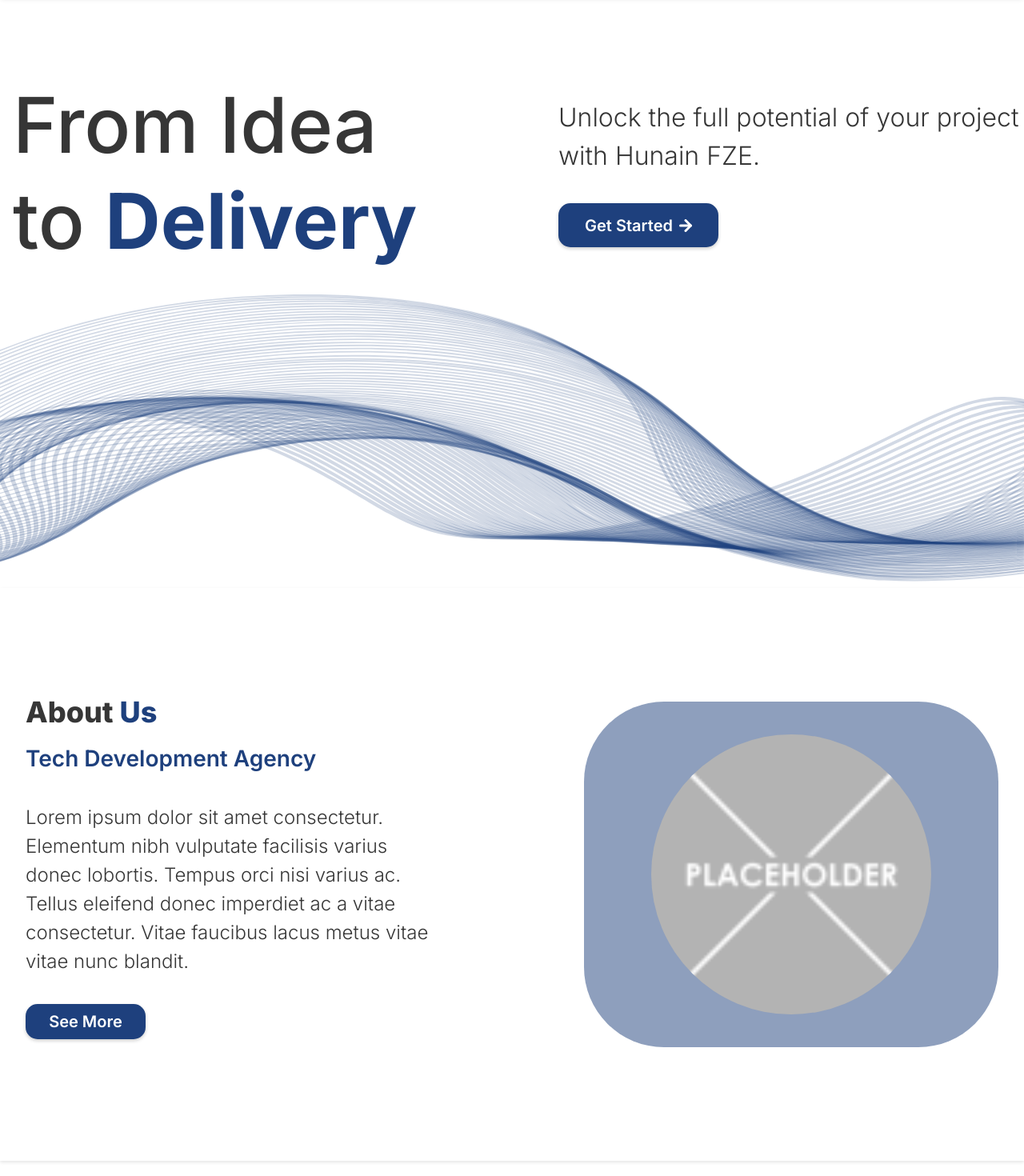
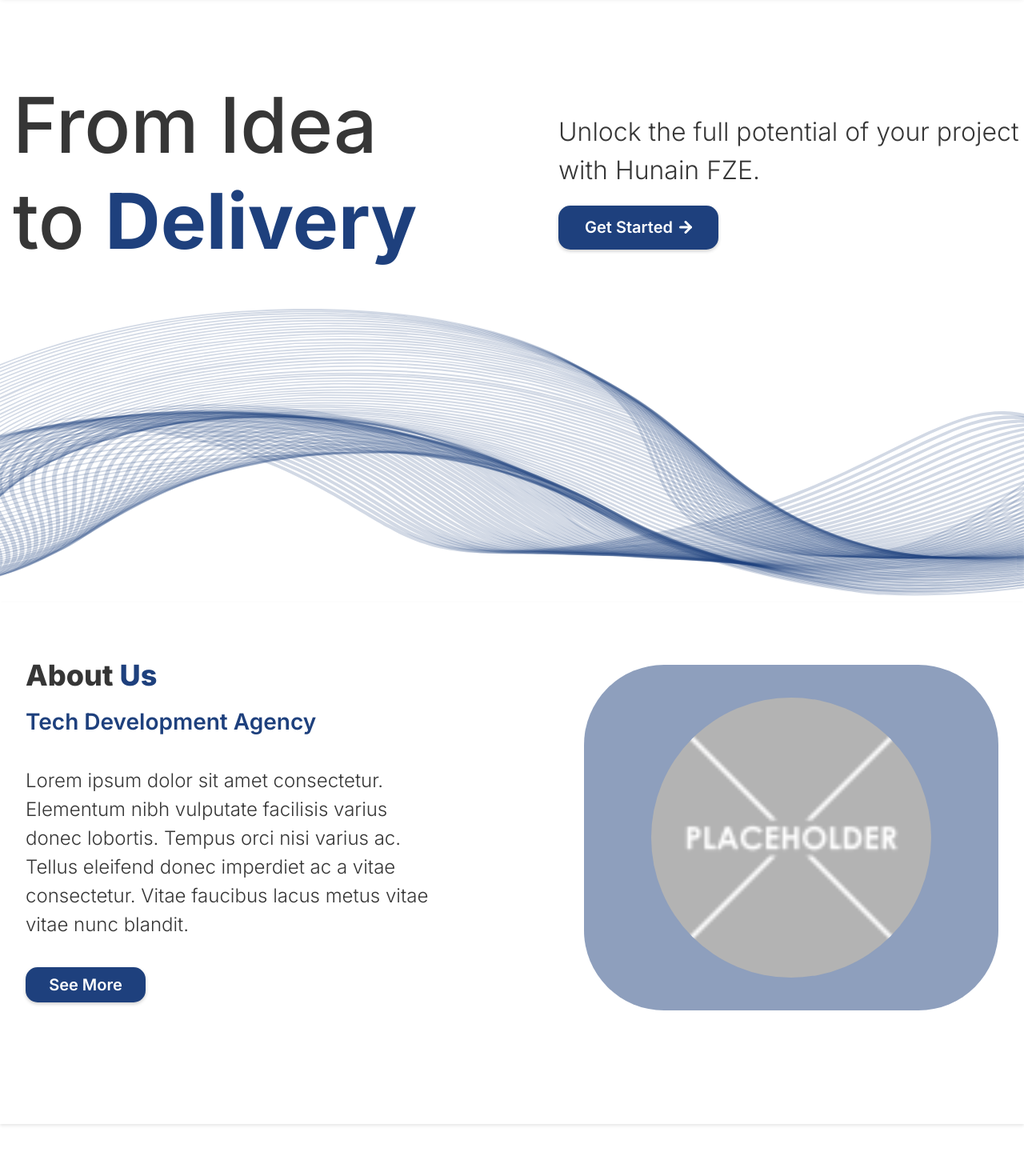
Before and after one commit to Momen-Assaf/HunainFZE, a React (Create React App) app: page / in a window 1280 px wide. Shown: the part 100-1570 px from the top of the page at 80% size. Built offline with nearby package versions, Linux system fonts and the light colour scheme.

Commit message:
minor design changes

```diff
--- a/src/components/AboutUs.tsx
+++ b/src/components/AboutUs.tsx
@@ -5,7 +5,7 @@
 const AboutUs = () => {
     return (
         <section
-            className="w-full bg-white shadow-md py-16"
+            className="w-ful shadow-md pb-16"
             id="aboutUs"
             style={{
                 backgroundColor: theme.colors.background_primary,
--- a/src/pages/Landing/components/HeroSection.tsx
+++ b/src/pages/Landing/components/HeroSection.tsx
@@ -5,7 +5,7 @@
 const HeroSection = () => {
   return (
     <section
-      className="container mx-auto flex flex-col items-center space-y-8 pt-[100px]"
+      className="container mx-auto flex flex-col items-center space-y-8 pt-[100px] mb-[50px]"
       id="hero"
     >
       {/* Text and Button Section */}
@@ -38,7 +38,7 @@
         {/* Right Section */}
         <div className="flex-1 flex flex-col">
           <p
-            className="text-start pb-[35px]"
+            className="text-start pb-5 pt-5"
             style={{
               fontFamily: theme.fonts.primary,
               color: theme.colors.textDark,
```
